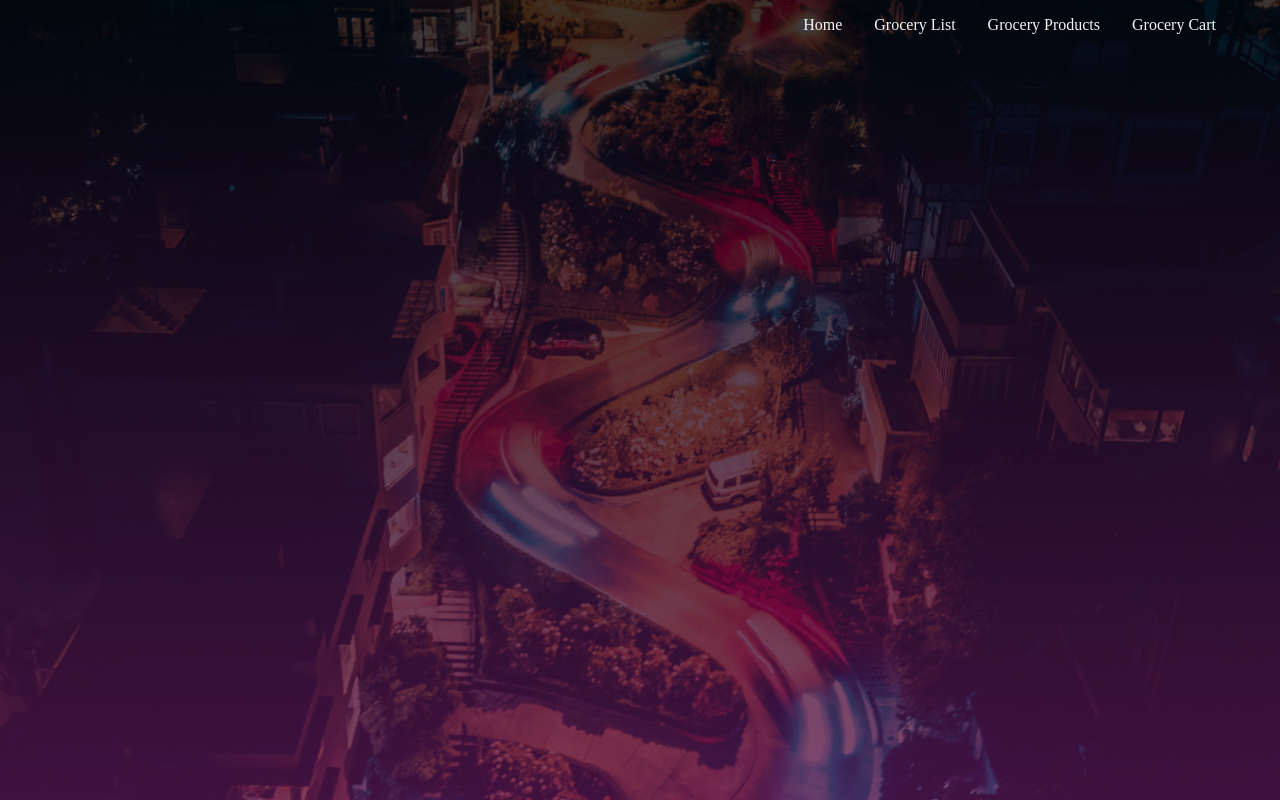
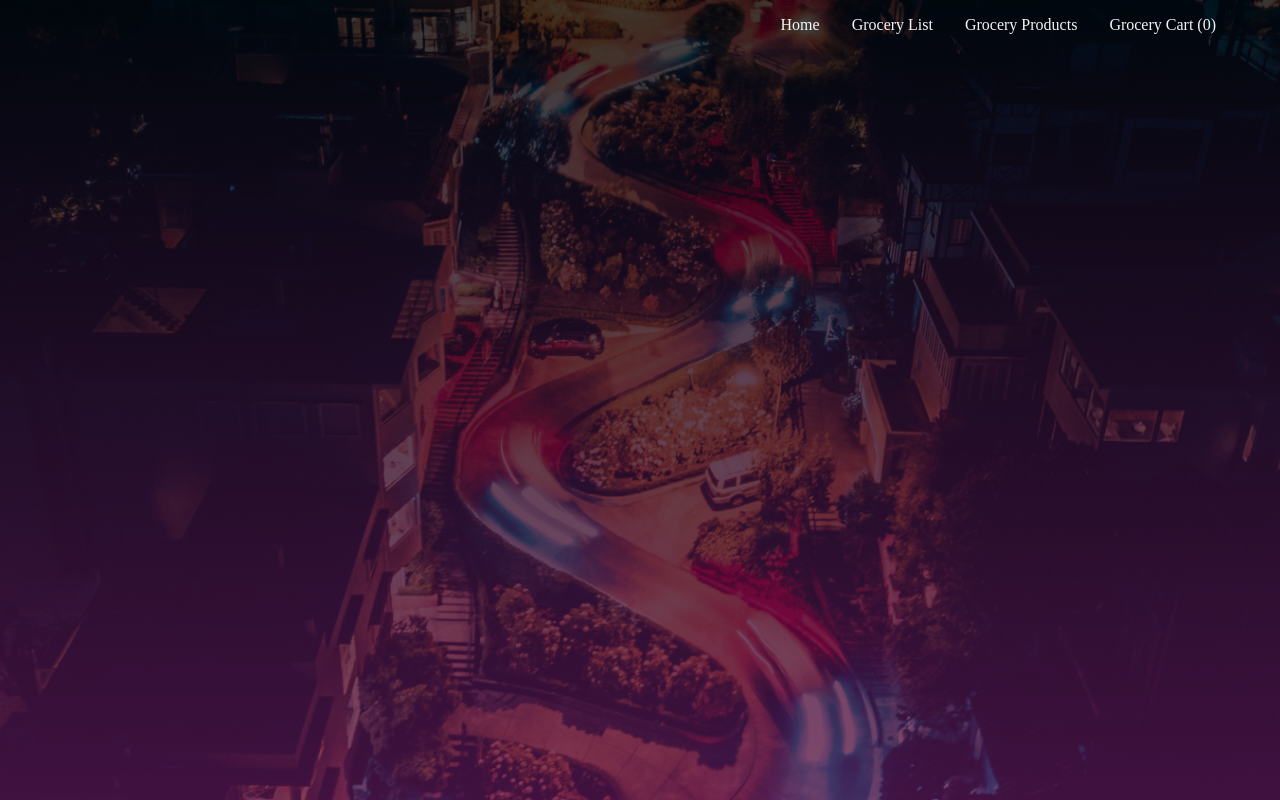
Before and after one commit to Ryan-Solomon/g-bud, a React (Create React App) app: page / in a window 1280 px wide. Built offline with nearby package versions, Linux system fonts and the light colour scheme; a web font is replaced by a local one.

Commit message:
add cart count

```diff
--- a/src/nav/Nav.tsx
+++ b/src/nav/Nav.tsx
@@ -1,8 +1,11 @@
 import React from 'react';
 import './Nav.styles.scss';
 import { Link } from 'react-router-dom';
+import { useAppContext } from './../cart-context/cartContext';
 
 const Nav = () => {
+  const { cartItems } = useAppContext();
+
   return (
     <nav className='nav'>
       <ul className='link-container'>
@@ -16,7 +19,7 @@ const Nav = () => {
           <li>Grocery Products</li>
         </Link>
         <Link to='/cart'>
-          <li>Grocery Cart</li>
+          <li>Grocery Cart ({cartItems.length}) </li>
         </Link>
       </ul>
     </nav>
```
Also changed, not shown: 1 other file (tests, documents, lock files or other folders).
